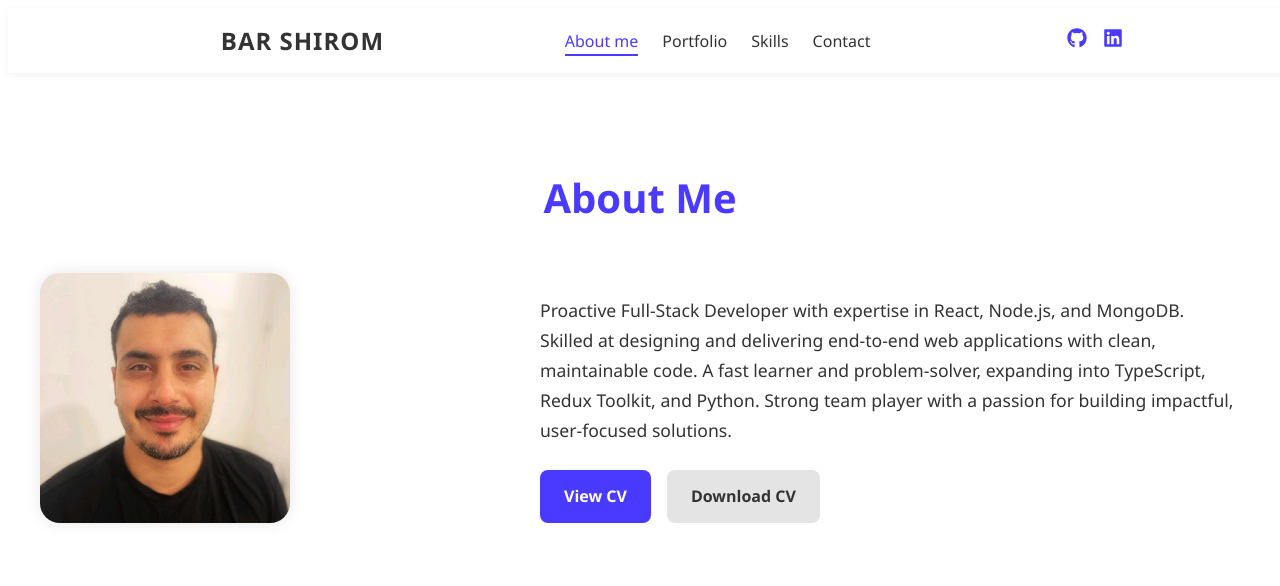
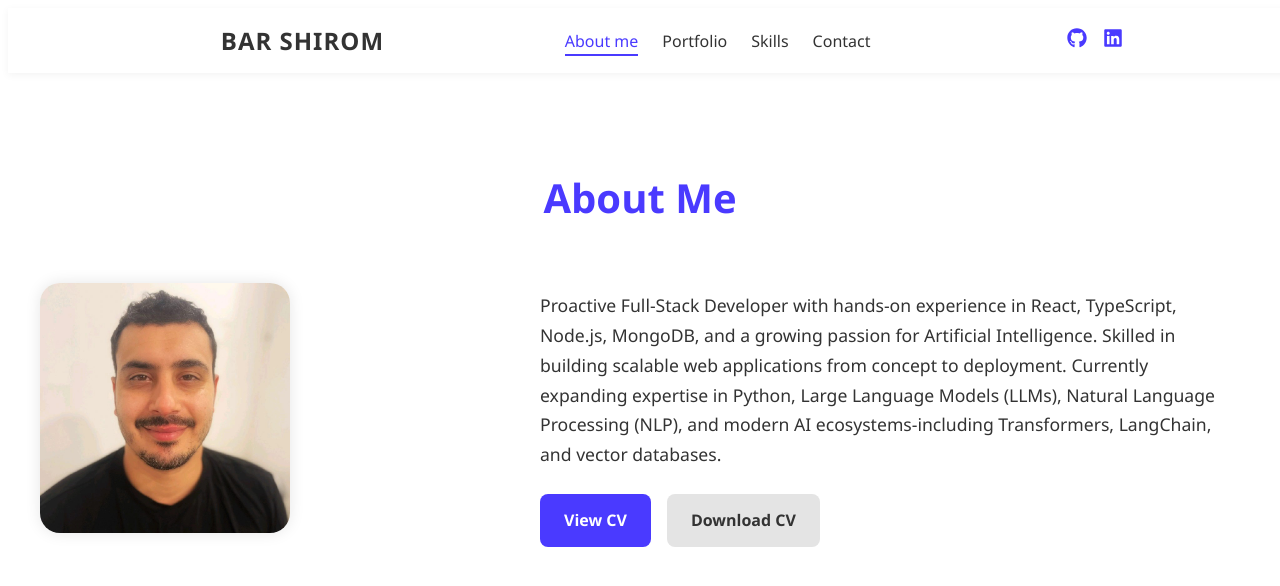
Before and after one commit to BarShirom/Bar-Shirom-Portfolio, a React (Vite) app in the folder client/: page /aboutMe in a window 1280 px wide. Shown: the top 586 px of the page. Built offline with nearby package versions, Linux system fonts and the light colour scheme.

Commit message:
updated cv

```diff
--- a/client/src/components/aboutMe/AboutMe.tsx
+++ b/client/src/components/aboutMe/AboutMe.tsx
@@ -13,12 +13,13 @@ const AboutMe = () => {
         {/* Right: Text */}
         <div className="about-text">
           <p>
-            Proactive Full-Stack Developer with expertise in React, Node.js, and
-            MongoDB. Skilled at designing and delivering end-to-end web
-            applications with clean, maintainable code. A fast learner and
-            problem-solver, expanding into TypeScript, Redux Toolkit, and
-            Python. Strong team player with a passion for building impactful,
-            user-focused solutions.
+            Proactive Full-Stack Developer with hands-on experience in React,
+            TypeScript, Node.js, MongoDB, and a growing passion for
+            Artificial Intelligence. Skilled in building scalable web
+            applications from concept to deployment. Currently expanding
+            expertise in Python, Large Language Models (LLMs), Natural Language
+            Processing (NLP), and modern AI ecosystems-including Transformers,
+            LangChain, and vector databases.
           </p>
           <div className="cv-buttons">
             <a
```
Also changed, not shown: 1 other file (tests, documents, lock files or other folders).
